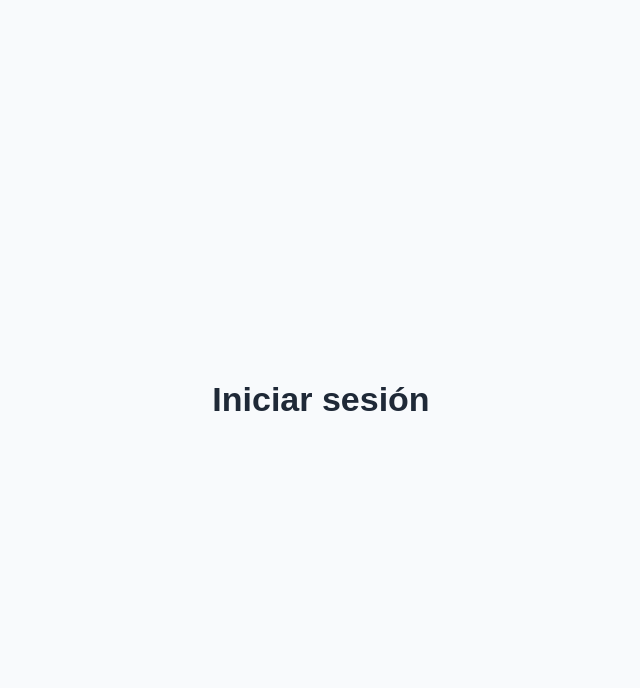
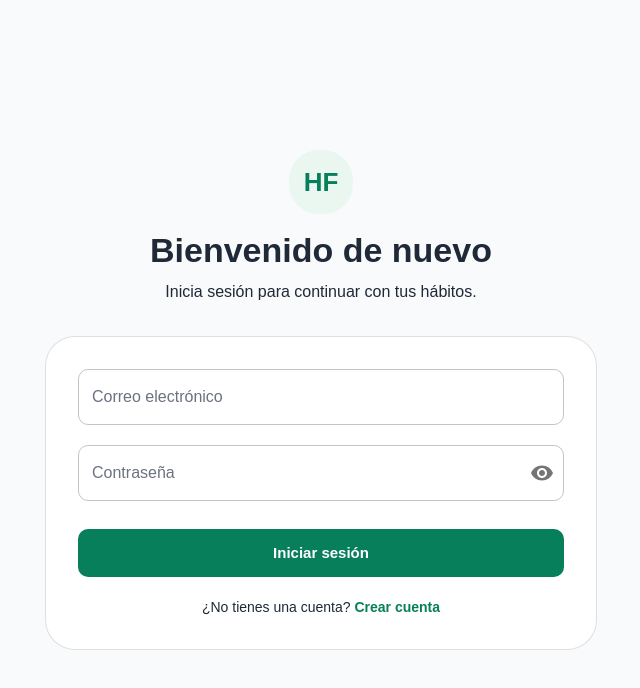
Before and after one commit to EsdrasTrejo/proyecto_UX, a Next.js app in the folder frontend/: page /login in a window 1280 px wide. Shown: the top 688 px of the page, without its empty margins (319-959 px from the left). Built offline with nearby package versions, Linux system fonts and the light colour scheme; no server answers; what @mui/material-nextjs would draw is missing.

Commit message:
login terminado y funcionando

```diff
--- a/frontend/app/login/page.tsx
+++ b/frontend/app/login/page.tsx
@@ -1,21 +1,97 @@
 import {
   Box,
+  Container,
+  Paper,
   Typography,
 } from '@mui/material';
+
+import LoginForm from '@/components/auth/LoginForm';
 
 export default function LoginPage() {
   return (
     <Box
       sx={{
         minHeight: '100vh',
+        backgroundColor: 'background.default',
+
         display: 'flex',
         alignItems: 'center',
-        justifyContent: 'center',
+
+        py: {
+          xs: 4,
+          md: 6,
+        },
       }}
     >
-      <Typography variant="h4">
-        Iniciar sesión
-      </Typography>
+      <Container maxWidth="sm">
+
+        <Box
+          sx={{
+            textAlign: 'center',
+            mb: 4,
+          }}
+        >
+          <Box
+            sx={{
+              width: 64,
+              height: 64,
+
+              borderRadius: 3,
+
+              backgroundColor: 'primary.light',
+              color: 'primary.main',
+
+              display: 'flex',
+              alignItems: 'center',
+              justifyContent: 'center',
+
+              margin: '0 auto',
+
+              mb: 2,
+
+              fontSize: 26,
+              fontWeight: 800,
+            }}
+          >
+            HF
+          </Box>
+
+          <Typography
+            variant="h4"
+            component="h1"
+            sx={{
+              mb: 1,
+              fontWeight: 700,
+            }}
+          >
+            Bienvenido de nuevo
+          </Typography>
+
+          <Typography
+            variant="body1"
+            color="text.secondary"
+          >
+            Inicia sesión para continuar con tus hábitos.
+          </Typography>
+        </Box>
+
+        <Paper
+          elevation={0}
+          sx={{
+            p: {
+              xs: 3,
+              sm: 4,
+            },
+
+            border: '1px solid',
+            borderColor: 'divider',
+            borderRadius: 3,
+          }}
+        >
+          <LoginForm />
+        </Paper>
+
+      </Container>
     </Box>
   );
 }
--- /dev/null
+++ b/frontend/components/auth/LoginForm.tsx
@@ -0,0 +1,220 @@
+'use client';
+
+import { useState } from 'react';
+import { useRouter } from 'next/navigation';
+import axios from 'axios';
+
+import {
+  Alert,
+  Box,
+  Button,
+  CircularProgress,
+  IconButton,
+  InputAdornment,
+  Link as MuiLink,
+  TextField,
+  Typography,
+} from '@mui/material';
+
+import {
+  Visibility,
+  VisibilityOff,
+} from '@mui/icons-material';
+
+import { useForm } from 'react-hook-form';
+import { zodResolver } from '@hookform/resolvers/zod';
+
+import {
+  loginSchema,
+  LoginFormData,
+} from '@/schemas/login.schema';
+
+import { loginUser } from '@/services/auth.service';
+
+export default function LoginForm() {
+  const router = useRouter();
+
+  const [showPassword, setShowPassword] = useState(false);
+  const [errorMessage, setErrorMessage] = useState('');
+
+  const {
+    register,
+    handleSubmit,
+    formState: {
+      errors,
+      isSubmitting,
+    },
+  } = useForm<LoginFormData>({
+    resolver: zodResolver(loginSchema),
+    mode: 'onBlur',
+
+    defaultValues: {
+      email: '',
+      password: '',
+    },
+  });
+
+  const onSubmit = async (data: LoginFormData) => {
+    setErrorMessage('');
+
+    try {
+      const result = await loginUser({
+        email: data.email,
+        password: data.password,
+      });
+
+      localStorage.setItem(
+        'access_token',
+        result.access_token,
+      );
+
+      router.push('/dashboard');
+    } catch (error) {
+      console.error('Error al iniciar sesión:', error);
+
+      if (axios.isAxiosError(error)) {
+        const status = error.response?.status;
+        const message = error.response?.data?.message;
+
+        if (status === 401) {
+          setErrorMessage(
+            'Correo electrónico o contraseña incorrectos.',
+          );
+          return;
+        }
+
+        if (Array.isArray(message)) {
+          setErrorMessage(message.join(', '));
+          return;
+        }
+
+        if (typeof message === 'string') {
+          setErrorMessage(message);
+          return;
+        }
+
+        setErrorMessage(
+          'No se pudo iniciar sesión. Inténtalo nuevamente.',
+        );
+
+        return;
+      }
+
+      setErrorMessage(
+        'Ocurrió un error inesperado. Inténtalo nuevamente.',
+      );
+    }
+  };
+
+  return (
+    <Box
+      component="form"
+      onSubmit={handleSubmit(onSubmit)}
+      noValidate
+      sx={{
+        width: '100%',
+      }}
+    >
+      <Box
+        sx={{
+          display: 'flex',
+          flexDirection: 'column',
+          gap: 2.5,
+        }}
+      >
+        <TextField
+          label="Correo electrónico"
+          placeholder="ejemplo@correo.com"
+          type="email"
+          fullWidth
+          autoComplete="email"
+          error={Boolean(errors.email)}
+          helperText={errors.email?.message}
+          disabled={isSubmitting}
+          {...register('email')}
+        />
+
+        <TextField
+          label="Contraseña"
+          placeholder="Ingresa tu contraseña"
+          type={showPassword ? 'text' : 'password'}
+          fullWidth
+          autoComplete="current-password"
+          error={Boolean(errors.password)}
+          helperText={errors.password?.message}
+          disabled={isSubmitting}
+          {...register('password')}
+          slotProps={{
+            input: {
+              endAdornment: (
+                <InputAdornment position="end">
+                  <IconButton
+                    onClick={() =>
+                      setShowPassword(
+                        (previous) => !previous,
+                      )
+                    }
+                    edge="end"
+                    aria-label={
+                      showPassword
+                        ? 'Ocultar contraseña'
+                        : 'Mostrar contraseña'
+                    }
+                  >
+                    {showPassword ? (
+                      <VisibilityOff />
+                    ) : (
+                      <Visibility />
+                    )}
+                  </IconButton>
+                </InputAdornment>
+              ),
+            },
+          }}
+        />
+
+        {errorMessage && (
+          <Alert severity="error">
+            {errorMessage}
+          </Alert>
+        )}
+
+        <Button
+          type="submit"
+          variant="contained"
+          size="large"
+          fullWidth
+          disabled={isSubmitting}
+          sx={{
+            mt: 1,
+            height: 48,
+          }}
+        >
+          {isSubmitting ? (
+            <CircularProgress
+              size={24}
+              color="inherit"
+            />
+          ) : (
+            'Iniciar sesión'
+          )}
+        </Button>
+
+        <Typography
+          variant="body2"
+          color="text.secondary"
+          sx={{ textAlign: 'center' }}
+        >
+          ¿No tienes una cuenta?{' '}
+          <MuiLink
+            href="/register"
+            underline="hover"
+            sx={{ fontWeight: 600 }}
+          >
+            Crear cuenta
+          </MuiLink>
+        </Typography>
+      </Box>
+    </Box>
+  );
+}
--- a/frontend/schemas/login.schema.ts
+++ b/frontend/schemas/login.schema.ts
@@ -0,0 +1,14 @@
+import { z } from 'zod';
+
+export const loginSchema = z.object({
+  email: z
+    .string()
+    .min(1, 'El correo electrónico es obligatorio')
+    .email('Ingresa un correo electrónico válido'),
+
+  password: z
+    .string()
+    .min(1, 'La contraseña es obligatoria'),
+});
+
+export type LoginFormData = z.infer<typeof loginSchema>;
--- a/frontend/services/api.ts
+++ b/frontend/services/api.ts
@@ -2,9 +2,22 @@ import axios from 'axios';
 
 const api = axios.create({
   baseURL: process.env.NEXT_PUBLIC_API_URL,
+
   headers: {
     'Content-Type': 'application/json',
   },
 });
 
+api.interceptors.request.use((config) => {
+  if (typeof window !== 'undefined') {
+    const token = localStorage.getItem('access_token');
+
+    if (token) {
+      config.headers.Authorization = `Bearer ${token}`;
+    }
+  }
+
+  return config;
+});
+
 export default api;
--- a/frontend/services/auth.service.ts
+++ b/frontend/services/auth.service.ts
@@ -6,8 +6,23 @@ export interface RegisterData {
   password: string;
 }
 
+export interface LoginData {
+  email: string;
+  password: string;
+}
+
+export interface LoginResponse {
+  access_token: string;
+}
+
 export const registerUser = async (data: RegisterData) => {
   const response = await api.post('/auth/register', data);
 
   return response.data;
 };
+
+export const loginUser = async (data: LoginData) => {
+  const response = await api.post<LoginResponse>('/auth/login', data);
+
+  return response.data;
+};
```
Also changed, not shown: frontend/app/dashboard/page.tsx (added, +50 -0 lines).
